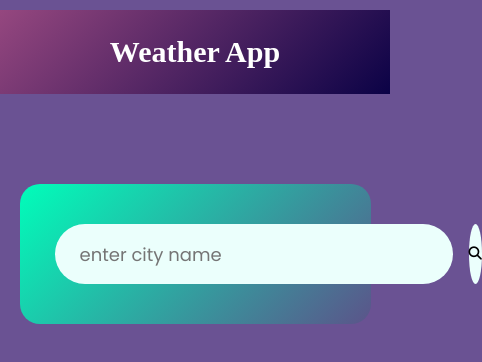
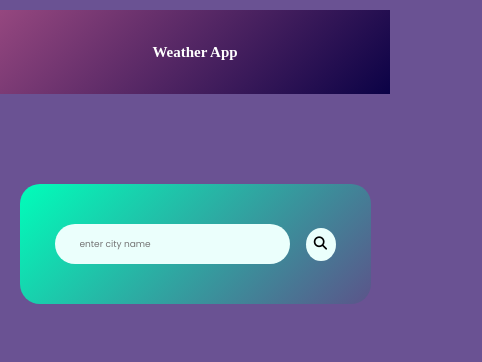
Before and after one commit to Rupali2507/weather-app, a plain HTML site: page index.html in a window 390 px wide. Shown: the whole page, 482 px wide, since content can reach past the window. Drawn offline with Linux system fonts and the light colour scheme.

Commit message:
commit 3

```diff
--- a/style.css
+++ b/style.css
@@ -9,10 +9,7 @@ body{
     background-color: #6a5293;
 
 }
-.main{
-    width: 100vw;
-    height: 100vh;
-}
+
 .card{
     width: 90%;
     max-width: 470px;
@@ -122,3 +119,19 @@ nav p{
     font-weight: 800;
 
 }
+@media(max-width:500px){
+
+    .search input{
+        height: 40px;
+        width: 30px;
+        font-size: 9px;
+    }
+    .search button{
+        width: 30px;
+        height: 33px;
+    }
+
+    nav p {
+        font-size: 15px;
+    }
+}
```
